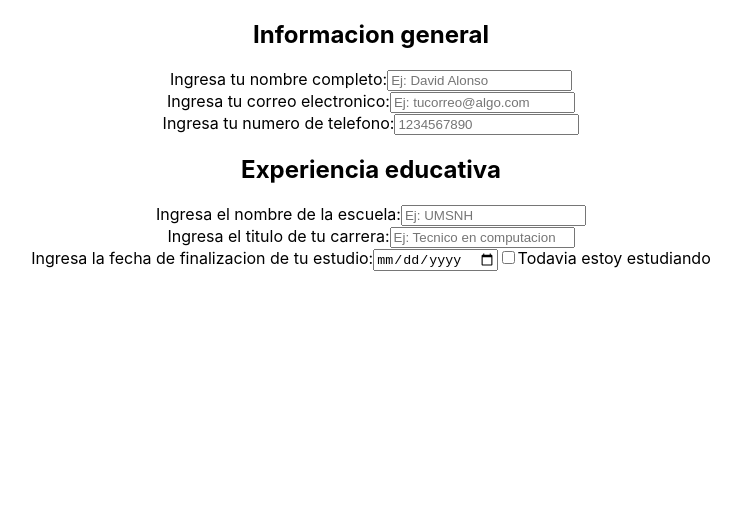
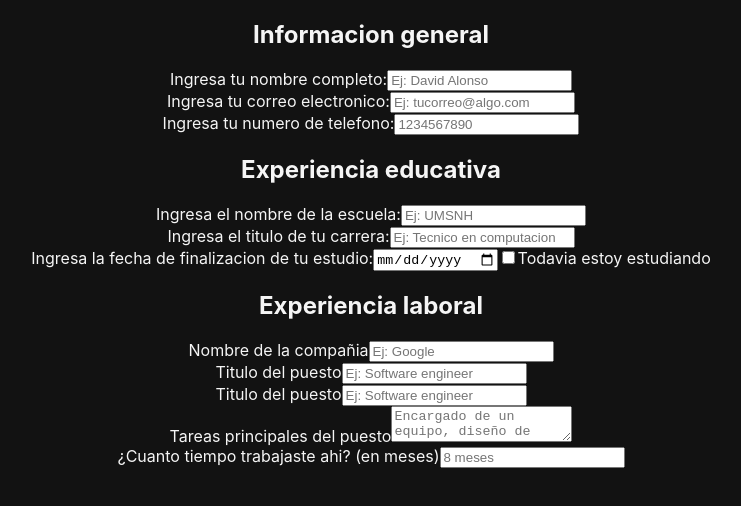
Before and after one commit to Darito97/cv-helper, a React (Create React App) app: page / in a window 1280 px wide. Shown: the top 506 px of the page, without its empty margins (269-1010 px from the left). Built offline with nearby package versions, Linux system fonts and the light colour scheme.

Commit message:
Creacion y agregado del componente ExperienceForm  a la app

```diff
--- /dev/null
+++ b/src/components/ExperienceForm.js
@@ -0,0 +1,52 @@
+import React, { Component } from "react";
+
+export default class ExperienceForm extends Component {
+  render() {
+    return (
+      <form className="forms__form">
+        <h2 className="form__title">Experiencia laboral</h2>
+        <div className="form__input-group">
+          <label className="input-group__label" htmlFor="companyName">
+            Nombre de la compañia
+          </label>
+          <input name="companyName" type="text" placeholder="Ej: Google" />
+        </div>
+        <div className="form__input-group">
+          <label className="input-group__label" htmlFor="jobName">
+            Titulo del puesto
+          </label>
+          <input
+            name="jobName"
+            type="text"
+            placeholder="Ej: Software engineer"
+          />
+        </div>
+        <div className="form__input-group">
+          <label className="input-group__label" htmlFor="jobName">
+            Titulo del puesto
+          </label>
+          <input
+            name="jobName"
+            type="text"
+            placeholder="Ej: Software engineer"
+          />
+        </div>
+        <div className="form__input-group">
+          <label className="input-group__label" htmlFor="tasks">
+            Tareas principales del puesto
+          </label>
+          <textarea
+            name="tasks"
+            placeholder="Encargado de un equipo, diseño de arquitectura de productos..."
+          ></textarea>
+        </div>
+        <div className="form__input-group">
+          <label className="input-group__label" htmlFor="jobTime">
+            ¿Cuanto tiempo trabajaste ahi? (en meses)
+          </label>
+          <input type="text" name="jobTitme" placeholder="8 meses" />
+        </div>
+      </form>
+    );
+  }
+}
--- a/src/components/Forms.js
+++ b/src/components/Forms.js
@@ -2,6 +2,7 @@ import React from "react";
 
 import GeneralForm from "./GeneralForm";
 import SchoolForm from "./SchoolForm";
+import ExperienceForm from "./ExperienceForm";
 
 class Forms extends React.Component {
   render() {
@@ -9,6 +10,7 @@ class Forms extends React.Component {
       <div className="App__form">
         <GeneralForm />
         <SchoolForm />
+        <ExperienceForm />
       </div>
     );
   }
--- a/src/index.css
+++ b/src/index.css
@@ -5,6 +5,8 @@ body {
     sans-serif;
   -webkit-font-smoothing: antialiased;
   -moz-osx-font-smoothing: grayscale;
+  background-color: #121212;
+  color: #F5F5F5;
 }
 
 code {
```
